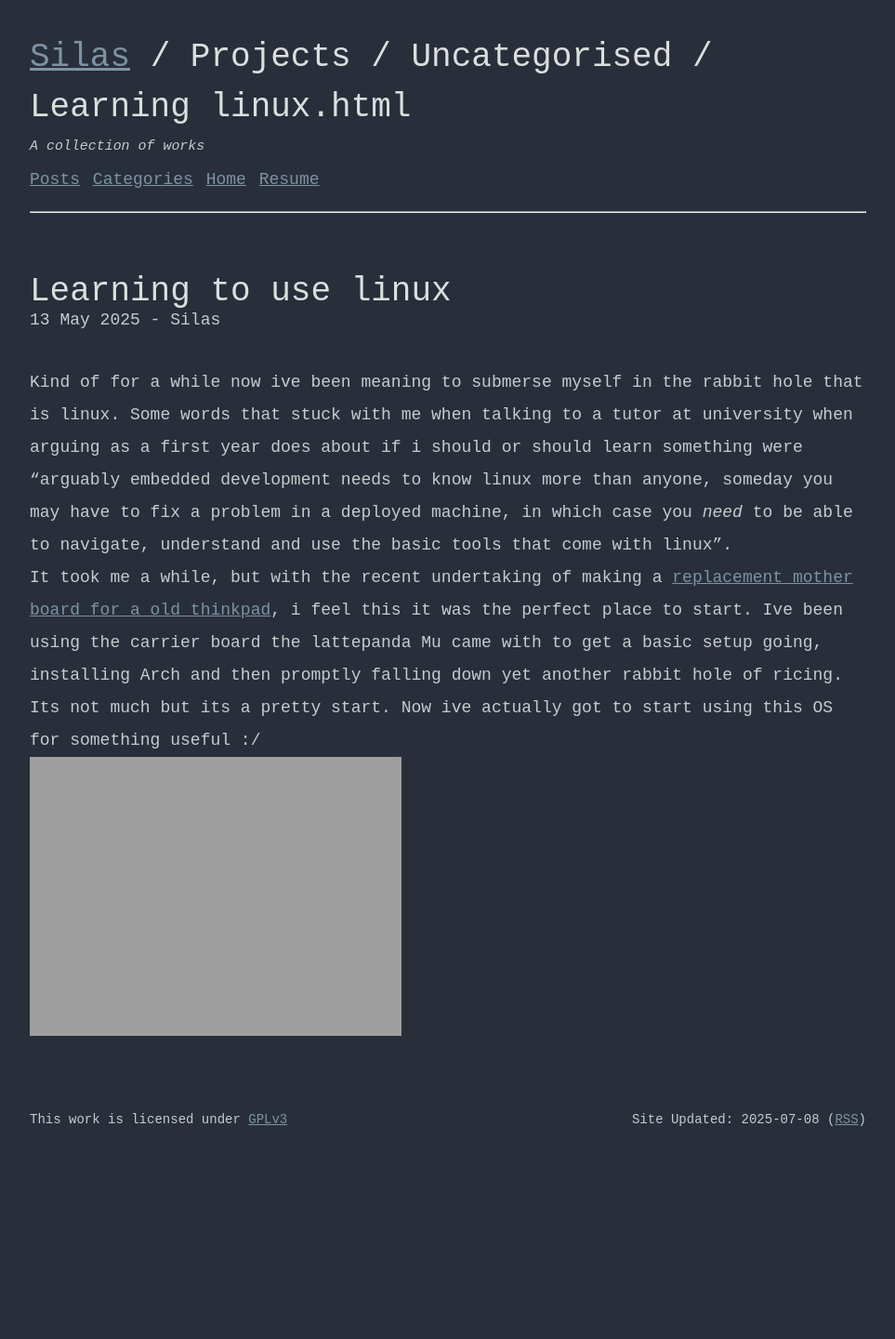
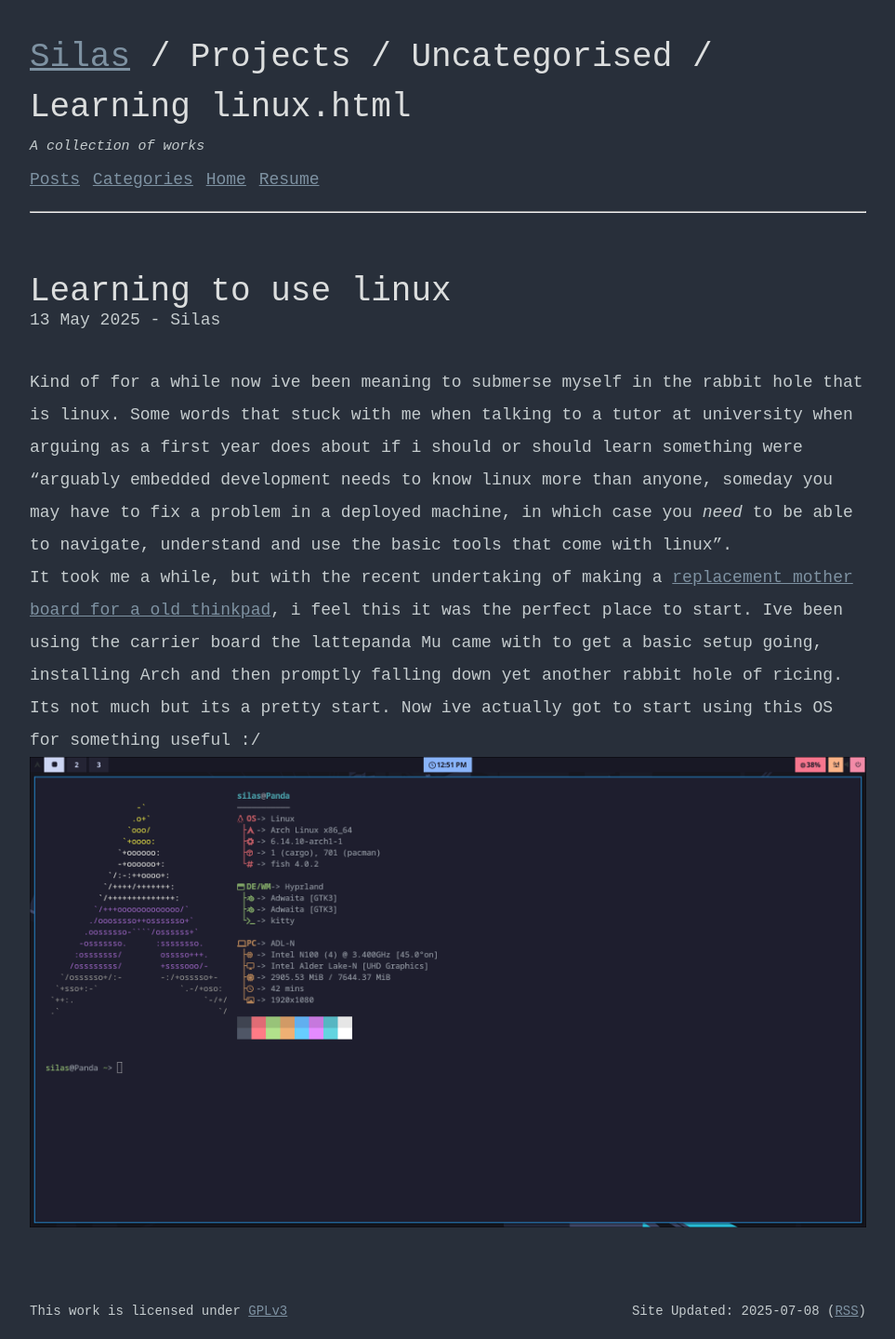
Before and after one commit to Cryaniptic/Cryaniptic.github.io, a Jekyll site: the page built from Projects/Uncategorised/_posts/2025-05-13-Learning Linux.md, in a window 1280 px wide. Shown: the whole page at 93% size, without its empty margins (158-1121 px from the left). Built offline with Jekyll 4.4.1, drawn with Linux system fonts in a browser that asks for light colours; before the commit the page ends 1234 px from its top, so only the background shows below that.

Commit message:
updated image link

```diff
--- a/Projects/Uncategorised/_posts/2025-05-13-Learning Linux.md
+++ b/Projects/Uncategorised/_posts/2025-05-13-Learning Linux.md
@@ -19,4 +19,4 @@ its a pretty start. Now ive actually got to start using this OS for
 something useful :/
 
 ![Desktop
-!enviroment](/assets/image/Linux/Screenshot-2025-06-13_12:51:50.png)
+!enviroment](/assets/image/Linux/Screenshot-2025-06-13.png)
```
